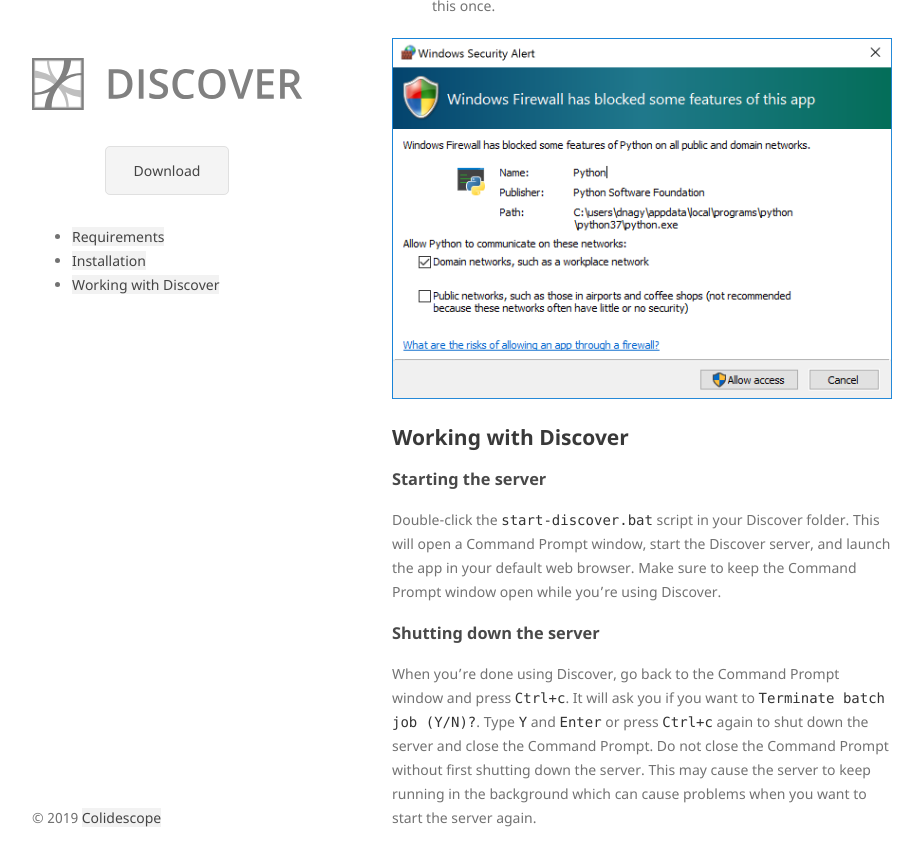
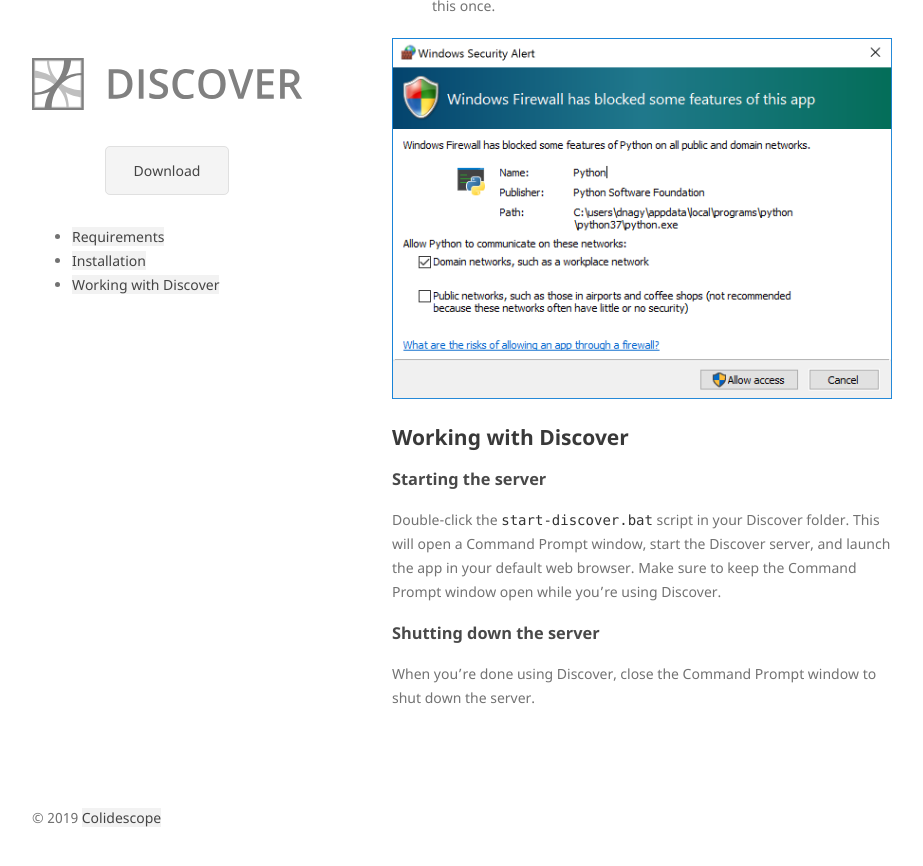
Before and after one commit to colidescope/discover, a Jekyll site: the page built from docs/index.md, in a window 1280 px wide and 900 px high, scrolled down 1443 px. Shown: the top 866 px of the window, without its empty margins (178-1101 px from the left). Built offline with Jekyll 4.4.1, drawn with Linux system fonts in a browser that asks for light colours.

Commit message:
Update index.md

```diff
--- a/docs/index.md
+++ b/docs/index.md
@@ -43,4 +43,4 @@
 
 ### Shutting down the server
 
-When you're done using Discover, go back to the Command Prompt window and press `Ctrl+c`. It will ask you if you want to `Terminate batch job (Y/N)?`. Type `Y` and `Enter` or press `Ctrl+c` again to shut down the server and close the Command Prompt. Do not close the Command Prompt without first shutting down the server. This may cause the server to keep running in the background which can cause problems when you want to start the server again.
+When you're done using Discover, close the Command Prompt window to shut down the server.
```
